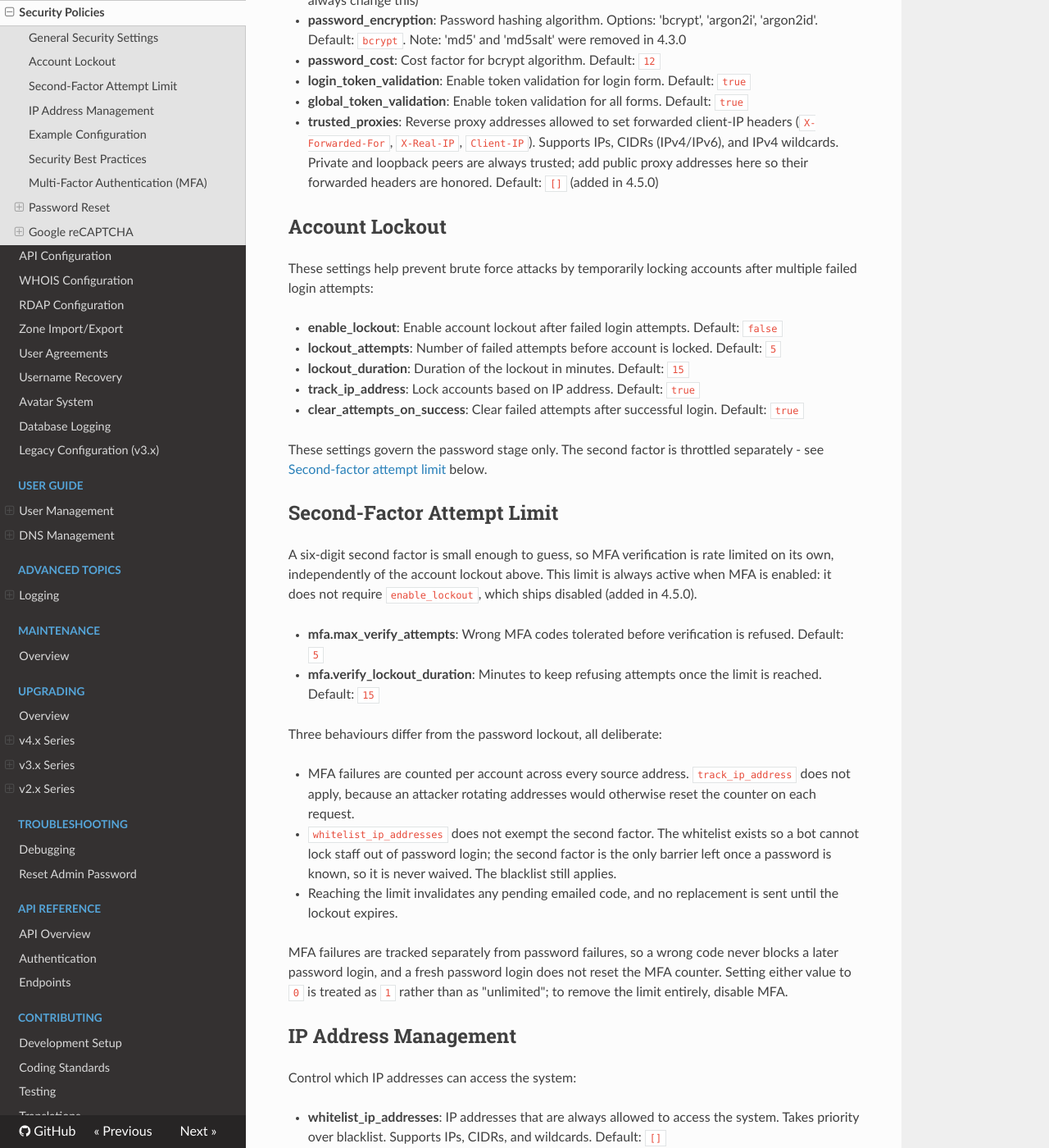
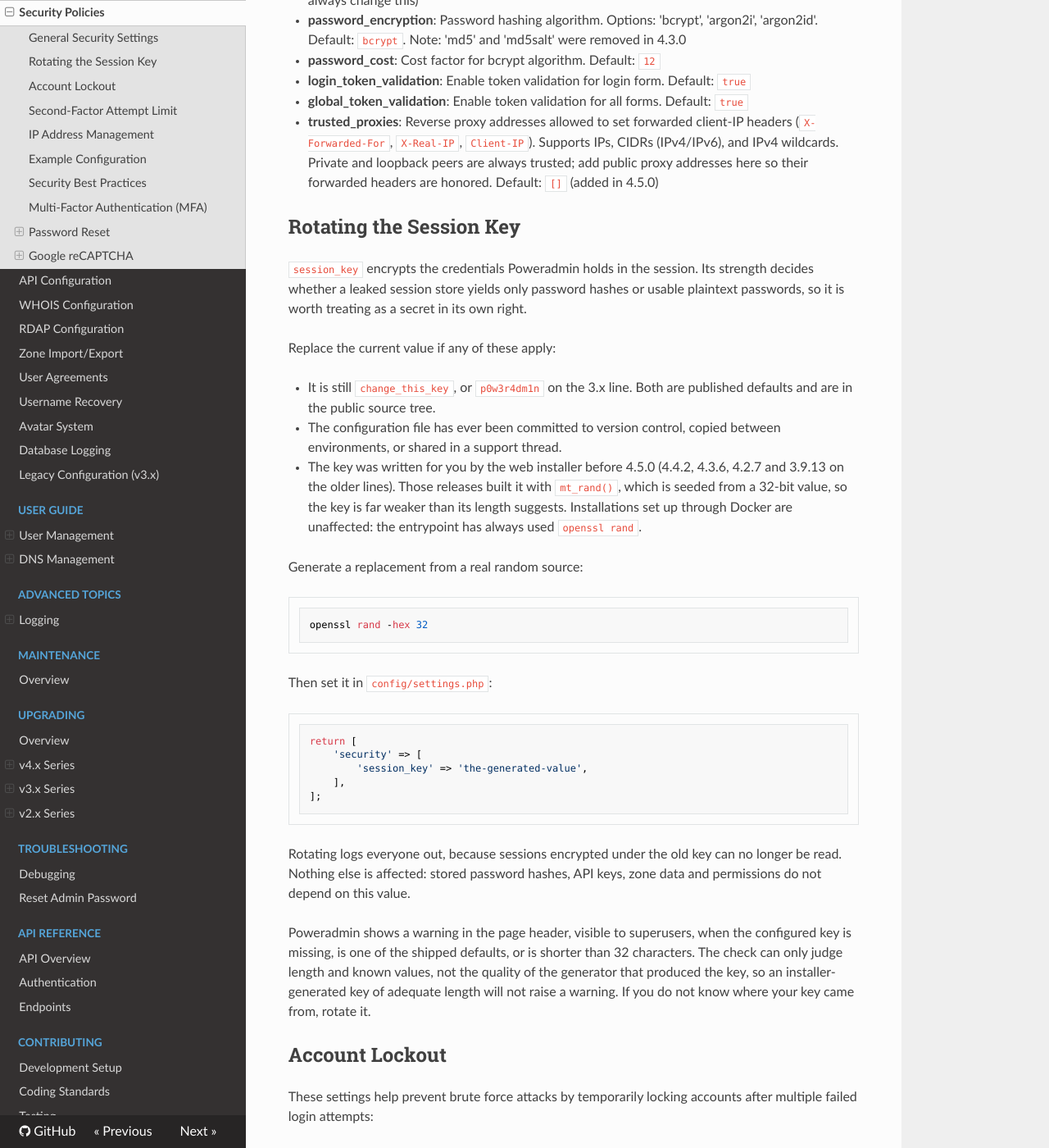
Before and after one commit to poweradmin/poweradmin-docs, an MkDocs documentation site: the page built from docs/configuration/security-policies.md, in a window 1280 px wide and 1400 px high, scrolled down 384 px. Shown: the whole window at 82% size. Built offline with MkDocs 1.6.1, drawn with Linux system fonts in a browser that asks for light colours; nearby versions of some CDN libraries.

Commit message:
docs(security): document session key rotation and correct the shipped default

````diff
--- a/docs/configuration/security-policies.md
+++ b/docs/configuration/security-policies.md
@@ -10,6 +10,36 @@ Poweradmin offers various security features to protect your DNS management syste
 - **login_token_validation**: Enable token validation for login form. Default: `true`
 - **global_token_validation**: Enable token validation for all forms. Default: `true`
 - **trusted_proxies**: Reverse proxy addresses allowed to set forwarded client-IP headers (`X-Forwarded-For`, `X-Real-IP`, `Client-IP`). Supports IPs, CIDRs (IPv4/IPv6), and IPv4 wildcards. Private and loopback peers are always trusted; add public proxy addresses here so their forwarded headers are honored. Default: `[]` (added in 4.5.0)
+
+## Rotating the Session Key
+
+`session_key` encrypts the credentials Poweradmin holds in the session. Its strength decides whether a leaked session store yields only password hashes or usable plaintext passwords, so it is worth treating as a secret in its own right.
+
+Replace the current value if any of these apply:
+
+- It is still `change_this_key`, or `p0w3r4dm1n` on the 3.x line. Both are published defaults and are in the public source tree.
+- The configuration file has ever been committed to version control, copied between environments, or shared in a support thread.
+- The key was written for you by the web installer before 4.5.0 (4.4.2, 4.3.6, 4.2.7 and 3.9.13 on the older lines). Those releases built it with `mt_rand()`, which is seeded from a 32-bit value, so the key is far weaker than its length suggests. Installations set up through Docker are unaffected: the entrypoint has always used `openssl rand`.
+
+Generate a replacement from a real random source:
+
+```bash
+openssl rand -hex 32
+```
+
+Then set it in `config/settings.php`:
+
+```php
+return [
+    'security' => [
+        'session_key' => 'the-generated-value',
+    ],
+];
+```
+
+Rotating logs everyone out, because sessions encrypted under the old key can no longer be read. Nothing else is affected: stored password hashes, API keys, zone data and permissions do not depend on this value.
+
+Poweradmin shows a warning in the page header, visible to superusers, when the configured key is missing, is one of the shipped defaults, or is shorter than 32 characters. The check can only judge length and known values, not the quality of the generator that produced the key, so an installer-generated key of adequate length will not raise a warning. If you do not know where your key came from, rotate it.
 
 ## Account Lockout
 
````
Also changed, not shown: docs/configuration/basic.md (+1 -1 lines).
